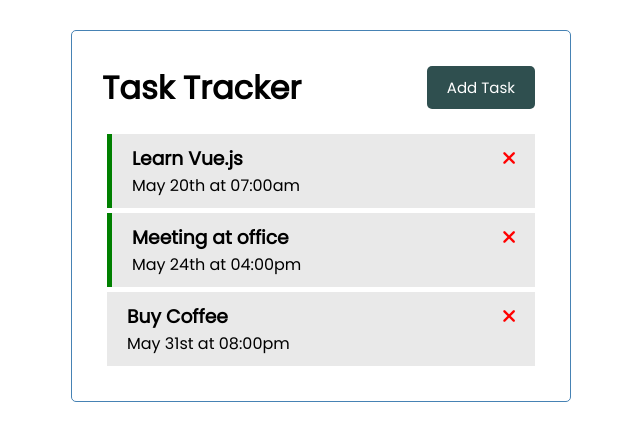
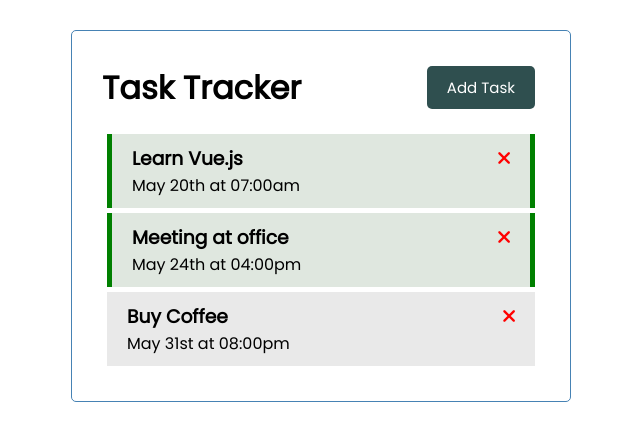
Before and after one commit to mm-ta/Vue-ToDo, a Vue app: page / in a window 1280 px wide. Shown: the top 440 px of the page, without its empty margins (319-959 px from the left). Built offline with nearby package versions, Linux system fonts and the light colour scheme.

Commit message:
+ reminder styling

```diff
--- a/src/components/Task.vue
+++ b/src/components/Task.vue
@@ -31,6 +31,8 @@
   }
   .task.reminder {
     border-left: 5px solid green;
+    border-right: 5px solid green;
+    background: rgb(223, 231, 223)
   }
   .task h3 {
     display: flex;
```
